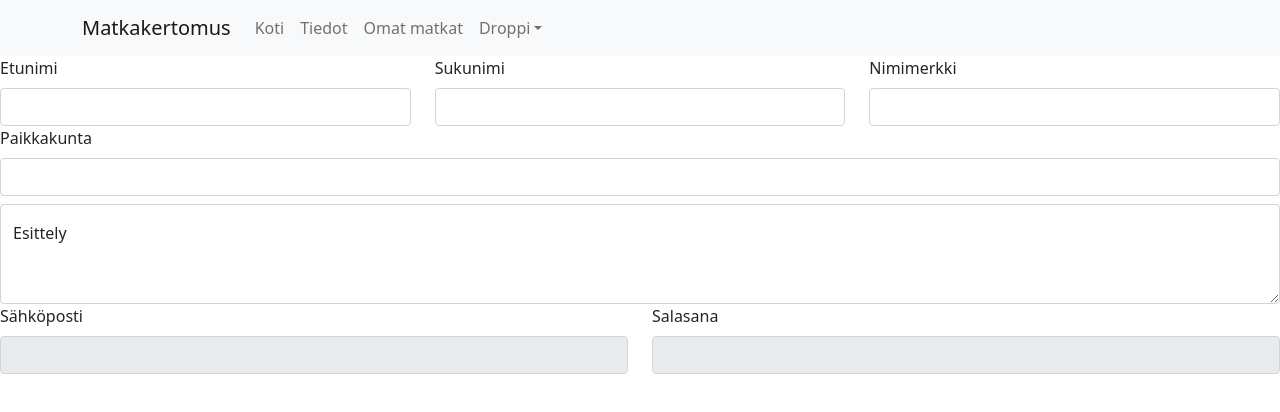
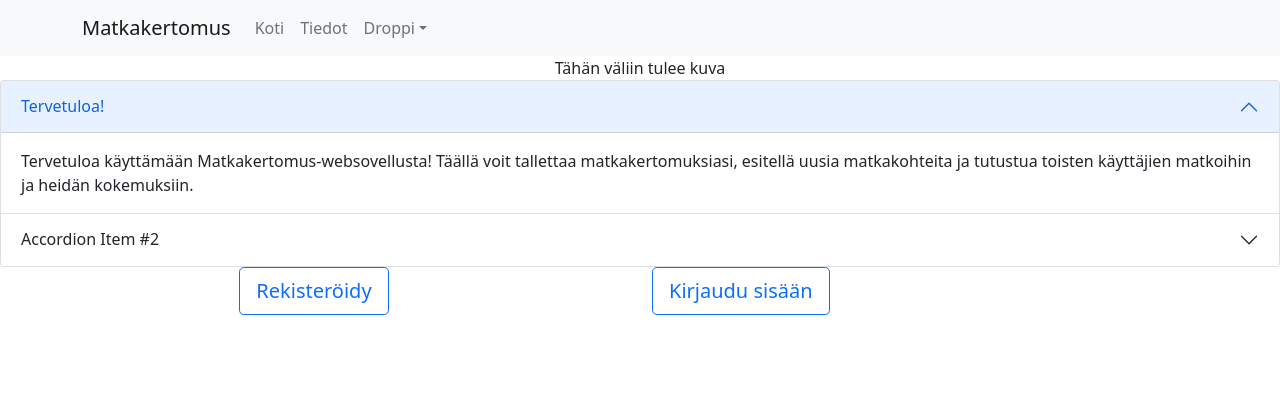
Before and after one commit to OttoH97/Software-production-1, a React (Create React App) app: page / in a window 1280 px wide. Shown: the top 412 px of the page. Built offline with nearby package versions, Linux system fonts and the light colour scheme.

Commit message:
ignore testailua

```diff
--- a/src/index.js
+++ b/src/index.js
@@ -4,11 +4,13 @@ import './index.css';
 import {OmatSivut} from './Omat_tiedot';
 import reportWebVitals from './reportWebVitals';
 import 'bootstrap/dist/css/bootstrap.min.css';
+import {Kotisivut} from './kotisivut_sivu';
 
 
 ReactDOM.render(
   <React.StrictMode>
-    <OmatSivut />
+    {/* <OmatSivut /> */}
+    <Kotisivut />
   </React.StrictMode>,
   document.getElementById('root')
 );
--- a/src/kotisivut_sivu.js
+++ b/src/kotisivut_sivu.js
@@ -9,6 +9,7 @@ import { NavDropdown } from 'react-bootstrap';
 import { Form, Button, Row, Col, FloatingLabel } from 'react-bootstrap';
 import { Accordion } from 'react-bootstrap';
 import { Image } from 'react-bootstrap';
+import pic from "Placeholder.png"
 
 function Kotisivut() {
 
```
